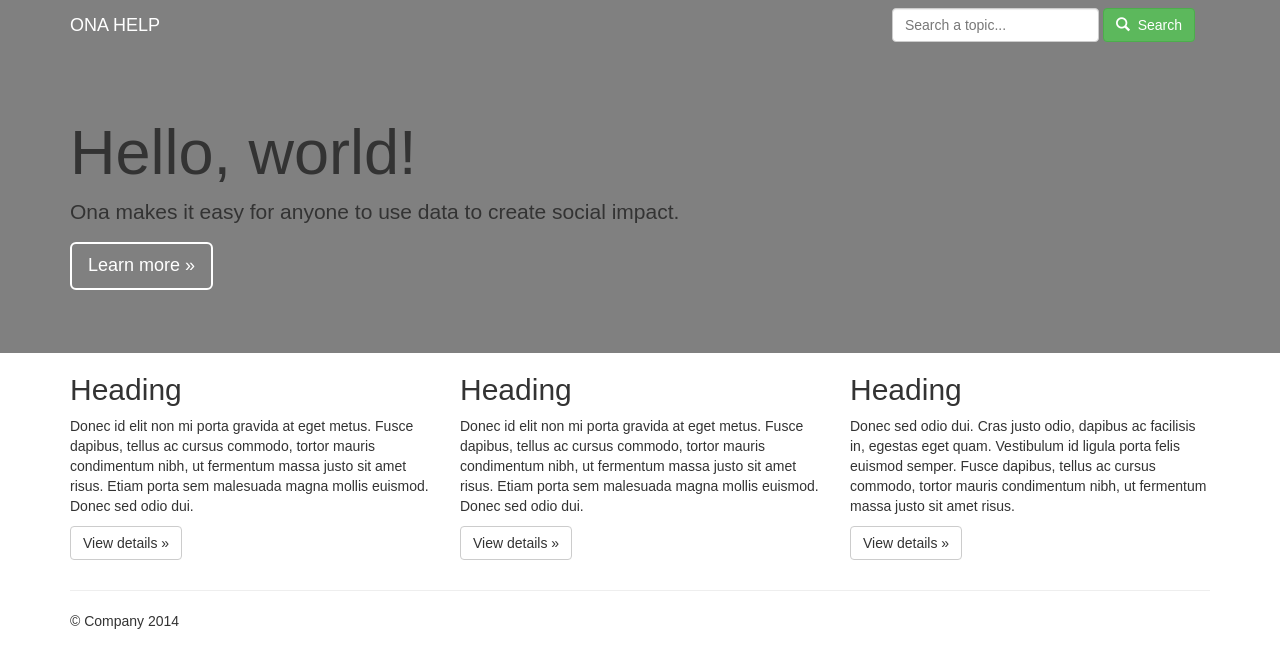
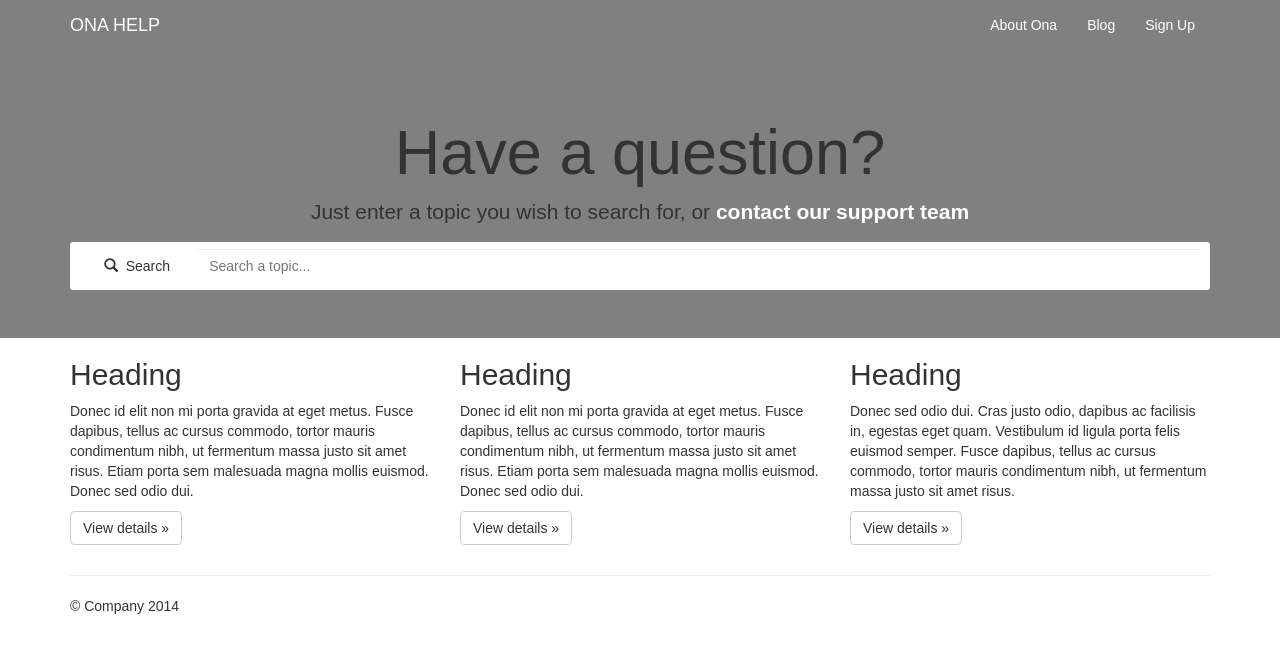
Before and after one commit to onaio/help, a Jekyll site: the page html-build/index.html, which Jekyll copies as it is, in a window 1280 px wide. Shown: the top 668 px of the page. Built offline with Jekyll 4.4.1, drawn with Linux system fonts in a browser that asks for light colours; nearby versions of some CDN libraries; library files that are not in the unit come from our copies.

Commit message:
WM: Styled top section+search box

```diff
--- a/html-build/css/help.css
+++ b/html-build/css/help.css
@@ -11,6 +11,9 @@ a.link-white{
     border-radius:0;
     margin-bottom:0;
 }
+.navbar-nav > li > a{
+    color:#fff!important;
+}
 .navbar-brand{
     color:#fff!important;
 }
@@ -23,3 +26,30 @@ a.link-white{
     background:#fff!important;
     color:#777;
 }
+.jumbotron{
+    text-align:center;
+}
+.jumbotron .mail-link{
+    color:#fff;
+    font-weight:bold;
+}
+.search-box{
+    background:#fff;
+    border-radius:3px;
+    padding:0.5em;
+    width:100%;
+}
+.search-box input, .search-box button{
+    border:0!important;
+    border-radius:0;
+    box-shadow:0!important;
+    margin:0;
+    outline:0;
+}
+.search-box input[type="search"]{
+    width:89%;
+}
+.search-box button{
+    background:transparent;
+    width:10%;
+}
--- a/html-build/index.html
+++ b/html-build/index.html
@@ -24,34 +24,40 @@
 <div class="navbar navbar-inverse navbar-top" role="navigation">
     <div class="container">
         <div class="navbar-header">
-            <button type="button" class="navbar-toggle collapsed" data-toggle="collapse" data-target=".navbar-collapse">
-            <span class="sr-only">Toggle navigation</span>
-            <span class="icon-bar"></span>
-            <span class="icon-bar"></span>
-            <span class="icon-bar"></span>
+            <button type="button" class="navbar-toggle collapsed" data-toggle="collapse"
+                data-target=".navbar-collapse">
+                <span class="sr-only">Toggle navigation</span>
+                <span class="icon-bar"></span>
+                <span class="icon-bar"></span>
+                <span class="icon-bar"></span>
             </button>
             <a class="navbar-brand" href="http://onalabs.org/help/">ONA HELP</a>
         </div>
         <div class="navbar-collapse collapse">
-            <form class="navbar-form navbar-right" role="form">
-                <div class="form-group search-box">
-                    <input type="text" placeholder="Search a topic..." class="form-control">
-                    <button type="submit" class="btn btn-success">
-                        <span class="glyphicon glyphicon-search"></span>&nbsp; Search
-                    </button>
-                </div>
-            </form>
+            <ul class="nav navbar-nav navbar-right">
+                <li><a href="http://company.ona.io/">About Ona</a></li>
+                <li><a href="http://blog.ona.io/">Blog</a></li>
+                <li><a href="http://ona.io/accounts/register/">Sign Up</a></li>
+            </ul>
         </div>
     </div>
 </div>
 
 <div class="jumbotron">
     <div class="container">
-        <h1>Hello, world!</h1>
-        <p>Ona makes it easy for anyone to use data to create social impact. </p>
-        <p>
-            <a class="btn btn-border btn-lg link-white" role="button">Learn more »</a>
+        <h1>Have a question?</h1>
+        <p>Just enter a topic you wish to search for, or
+            <a href="mailto:support@ona.io" rel="no-follow" class="mail-link">contact our support team</a>
         </p>
+
+        <form class="form-inline main-search" role="form">
+            <div class="form-group search-box">
+                <button type="submit" class="btn">
+                    <span class="glyphicon glyphicon-search"></span>&nbsp; Search
+                </button>
+                <input type="search" placeholder="Search a topic..." class="form-control">
+            </div>
+        </form>
     </div>
 </div>
 
```
